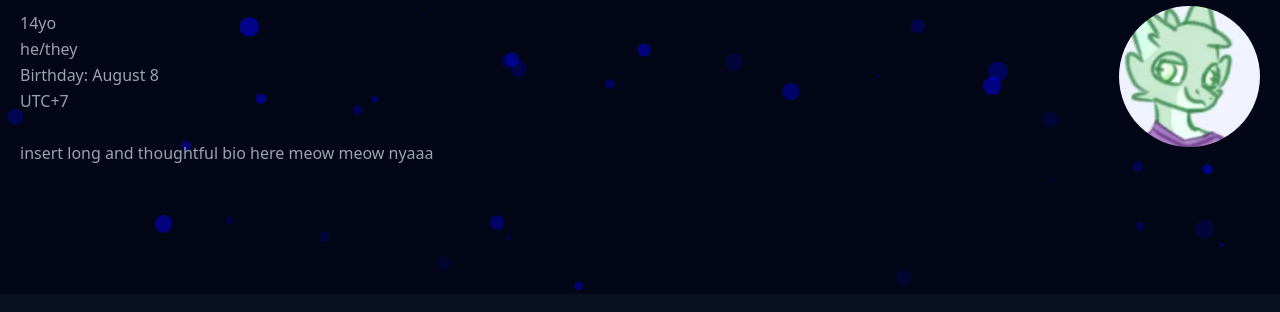
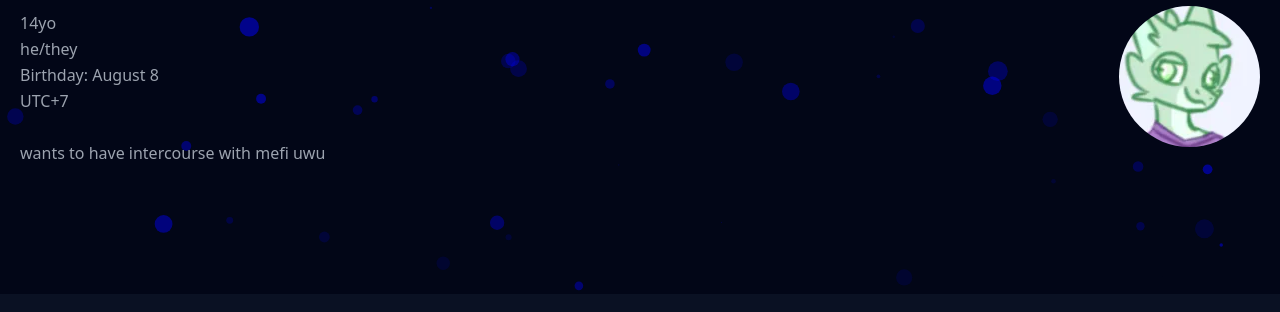
Before and after one commit to gaycats/xiliam, a plain HTML site: page index.html in a window 1280 px wide. Shown: the part 142-454 px from the top of the page. Drawn offline with nearby package versions, Linux system fonts and the light colour scheme.

Commit message:
Update index.html

```diff
--- a/index.html
+++ b/index.html
@@ -19,7 +19,7 @@
         <div class="container mx-auto flex px-5 py-24 md:flex-row flex-col items-center">
           <div class="lg:flex-grow md:w-1/2 lg:pr-24 md:pr-16 flex flex-col md:items-start md:text-left mb-16 md:mb-0 items-center text-center">
             <h1 class="title-font sm:text-4xl text-3xl mb-4 font-medium text-white">Cute shark noise</h1>
-            <p class="mb-8 leading-relaxed">14yo<br>he/they<br>Birthday: August 8<br>UTC+7<br>&nbsp;<br>insert long and thoughtful bio here meow meow nyaaa</p>
+            <p class="mb-8 leading-relaxed">14yo<br>he/they<br>Birthday: August 8<br>UTC+7<br>&nbsp;<br>wants to have intercourse with mefi uwu</p>
           </div>
           <div>
             <img class="object-cover object-center rounded-full" alt="hero" src="icon.png">
```
